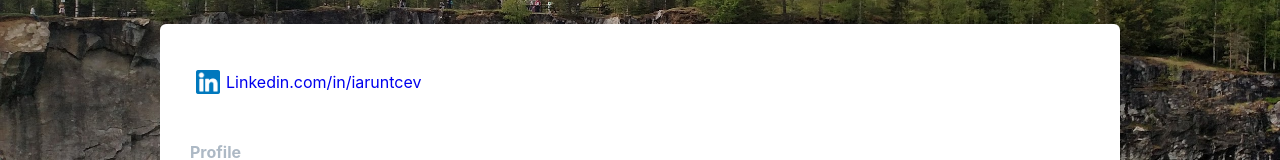
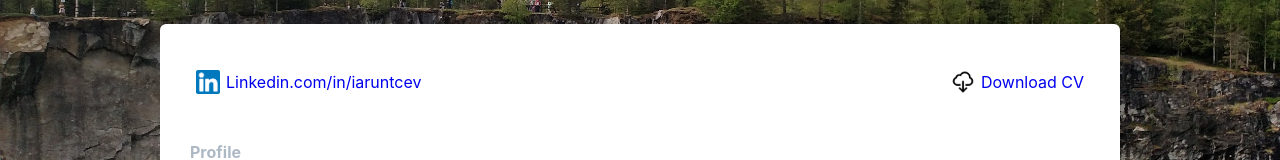
Before and after one commit to KleJ/klej.github.io, a Vue app: page / in a window 1280 px wide. Shown: the part 202-362 px from the top of the page. Built offline with nearby package versions, Linux system fonts and the light colour scheme.

Commit message:
add pdf for cv

```diff
--- a/package.json
+++ b/package.json
@@ -1,6 +1,6 @@
 {
   "name": "klej.gh",
-  "version": "0.2.0",
+  "version": "0.2.1",
   "private": true,
   "scripts": {
     "serve": "vue-cli-service serve",
--- a/src/components/MainComponent.vue
+++ b/src/components/MainComponent.vue
@@ -10,10 +10,10 @@
           <span class="linked__icon"/>
           <span class="linked__text">Linkedin.com/in/iaruntcev</span>
         </a>
-        <!--        <a href="../assets/Mike_Iaruntcev_CV_tech.pdf" class="download" download>
-                  <span class="download__icon"/>
-                  <span class="download__text">Download PDF version</span>
-                </a>-->
+        <a :href="`${publicPath}mike_cv.pdf`" class="download" download>
+          <span class="download__icon"/>
+          <span class="download__text">Download CV</span>
+        </a>
       </div>
 
       <h2>Profile</h2>
@@ -47,6 +47,7 @@ export default {
   components: {EducationBlock, ExperienceBlock, ProfileBlock},
   data() {
     return {
+      publicPath: process.env.BASE_URL,
       author: 'Mikhail Iaruntcev',
       position: 'Senior Software Engineer',
       workLog: [
```
Also changed, not shown: 1 other file (tests, documents, lock files or other folders).
